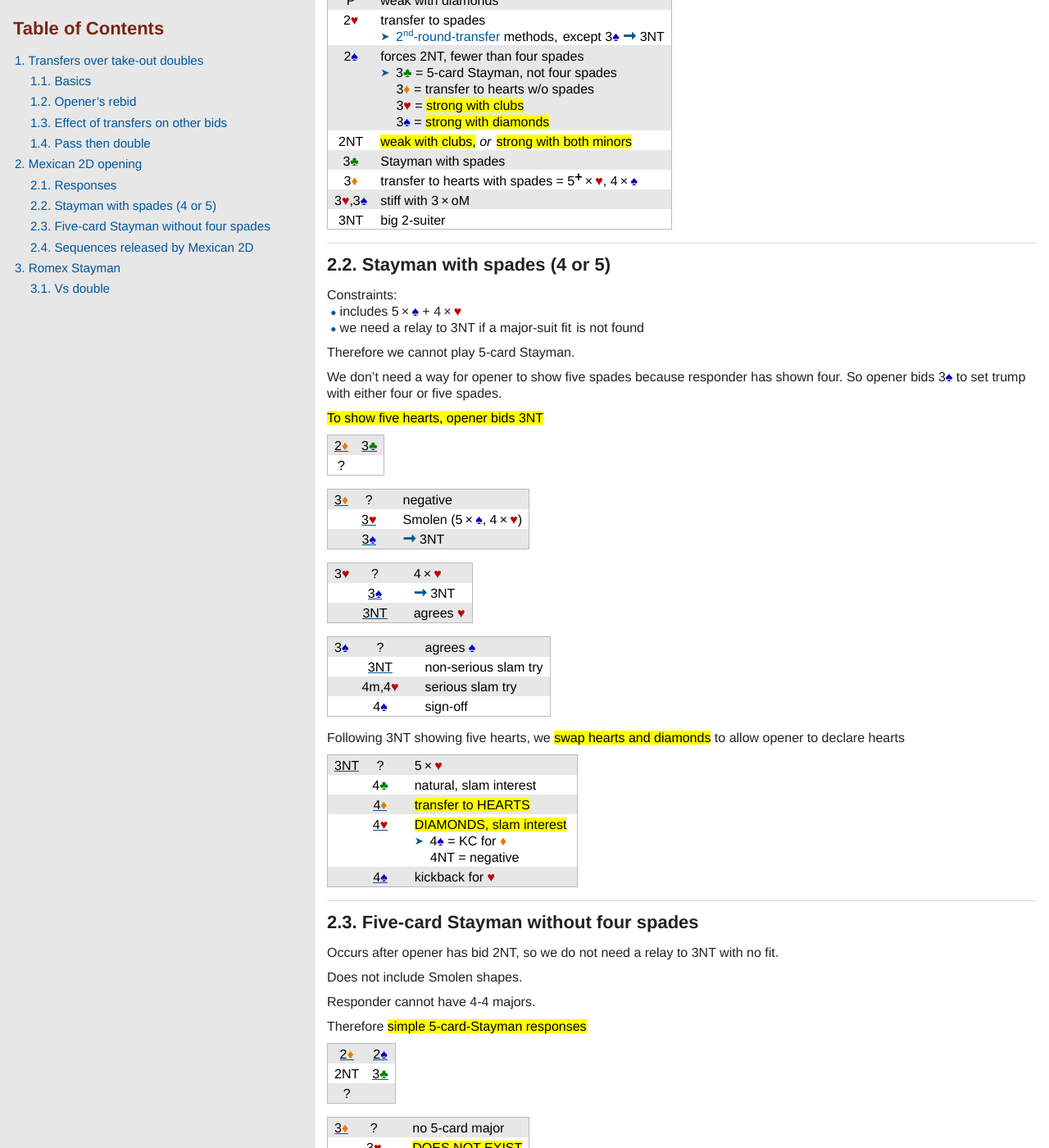
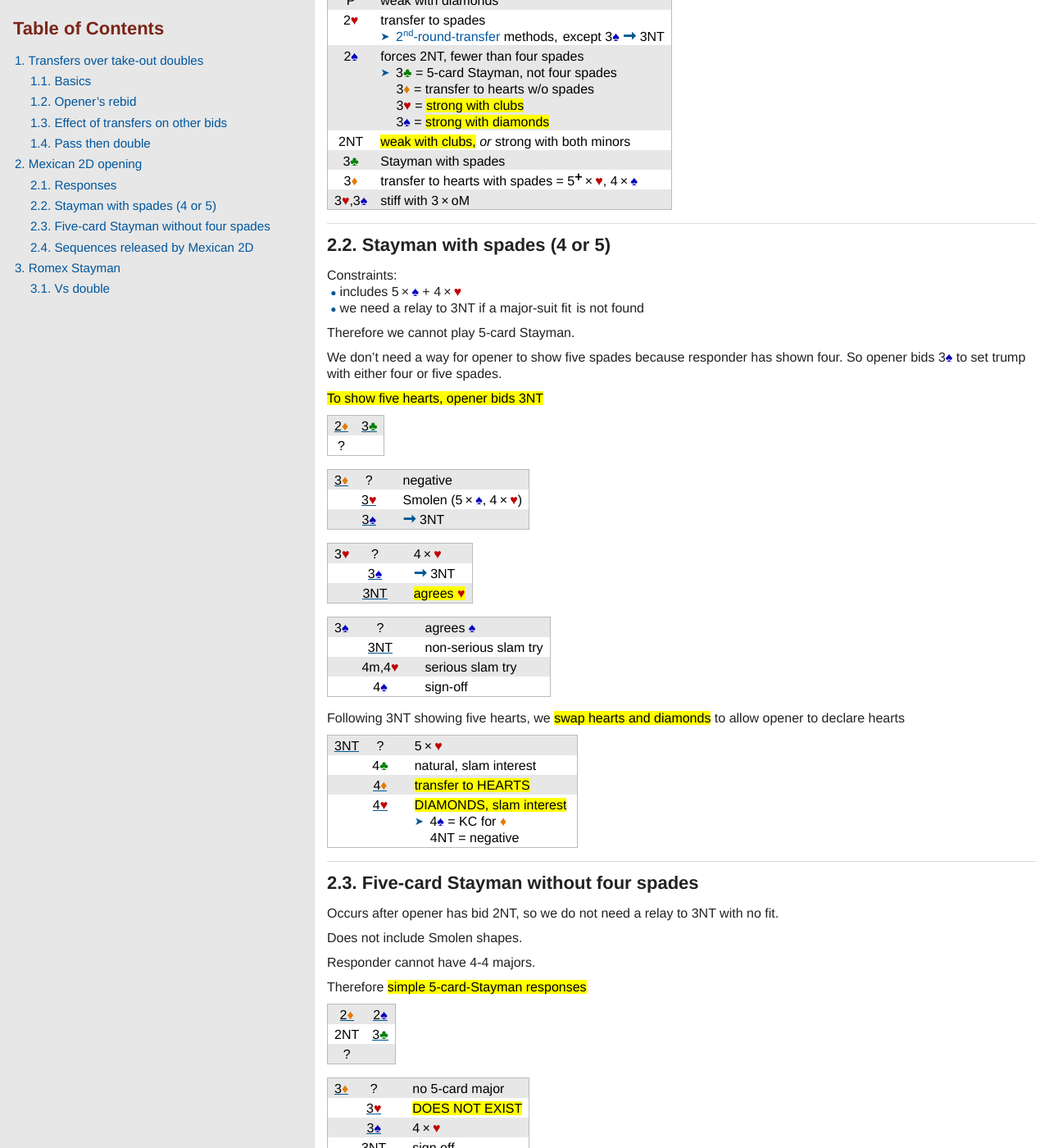
Before and after one commit to kjraywood/kjraywood.github.io, a Jekyll site: the page rbsys/staging.html, which Jekyll copies as it is, in a window 1280 px wide and 1400 px high, scrolled down 1343 px. Shown: the whole window at 82% size. Built offline with Jekyll 4.4.1, drawn with Linux system fonts in a browser that asks for light colours.

Commit message:
some hightlighting etc. that Shelley wants

```diff
--- a/rbsys/staging.html
+++ b/rbsys/staging.html
@@ -230,8 +230,8 @@ strain in which we are likely to play.</p>
 </tr>
 <tr>
 <td class="tableblock halign-center valign-top"><p class="tableblock">2NT</p></td>
-<td class="tableblock halign-left valign-top"><p class="tableblock"><mark>weak with clubs,</mark> <em>or</em><span class="backspacey"> </span>
-<span class="nobr"><span class="indent">&nbsp; </span> <mark>strong with both minors</span></mark></p></td>
+<td class="tableblock halign-left valign-top"><p class="tableblock"><mark>weak with clubs,</mark> <em>or</em>
+        <span class="nobr">strong with both minors</span></p></td>
 </tr>
 <tr>
 <td class="tableblock halign-center valign-top"><p class="tableblock">3<span class="cardsuit green">&#x2663;&#xFE0E;</span></p></td>
@@ -245,10 +245,6 @@ strain in which we are likely to play.</p>
 <tr>
 <td class="tableblock halign-center valign-top"><p class="tableblock">3<span class="cardsuit red">&#x2665;&#xFE0E;</span>,3<span class="cardsuit blue">&#x2660;&#xFE0E;</span></p></td>
 <td class="tableblock halign-left valign-top"><p class="tableblock">stiff with 3&thinsp;&times;&thinsp;oM</p></td>
-</tr>
-<tr>
-<td class="tableblock halign-center valign-top"><p class="tableblock">3NT</p></td>
-<td class="tableblock halign-left valign-top"><p class="tableblock">big 2-suiter</p></td>
 </tr>
 </tbody>
 </table>
@@ -340,7 +336,7 @@ So opener bids 3<span class="cardsuit blue">&#x2660;&#xFE0E;</span> to set trump
 <td class="tableblock halign-center valign-top"></td>
 <td class="tableblock halign-center valign-top"><p class="tableblock"><span class="alert">3NT</span></p></td>
 <td class="tableblock halign-left valign-top"></td>
-<td class="tableblock halign-left valign-top"><p class="tableblock">agrees <span class="cardsuit red">&#x2665;&#xFE0E;</span></p></td>
+<td class="tableblock halign-left valign-top"><p class="tableblock"><mark>agrees <span class="cardsuit red">&#x2665;&#xFE0E;</span></mark></p></td>
 </tr>
 </tbody>
 </table>
@@ -415,12 +411,6 @@ So opener bids 3<span class="cardsuit blue">&#x2660;&#xFE0E;</span> to set trump
 <td class="tableblock halign-left valign-top"><p class="tableblock"><mark>DIAMONDS, slam interest</mark>&#160;<br>
 <span class="nobr"><span class="mildblue small higher">&#x27a4;</span>&thinsp; 4<span class="cardsuit blue">&#x2660;&#xFE0E;</span> = KC for <span class="cardsuit orange">&#x2666;&#xFE0E;</span></span><br>
 	          &emsp;&thinsp;4NT = negative</p></td>
-</tr>
-<tr>
-<td class="tableblock halign-center valign-top"></td>
-<td class="tableblock halign-center valign-top"><p class="tableblock"><span class="alert">4<span class="cardsuit blue">&#x2660;&#xFE0E;</span></span></p></td>
-<td class="tableblock halign-left valign-top"></td>
-<td class="tableblock halign-left valign-top"><p class="tableblock">kickback for <span class="cardsuit red">&#x2665;&#xFE0E;</span></p></td>
 </tr>
 </tbody>
 </table>
```
